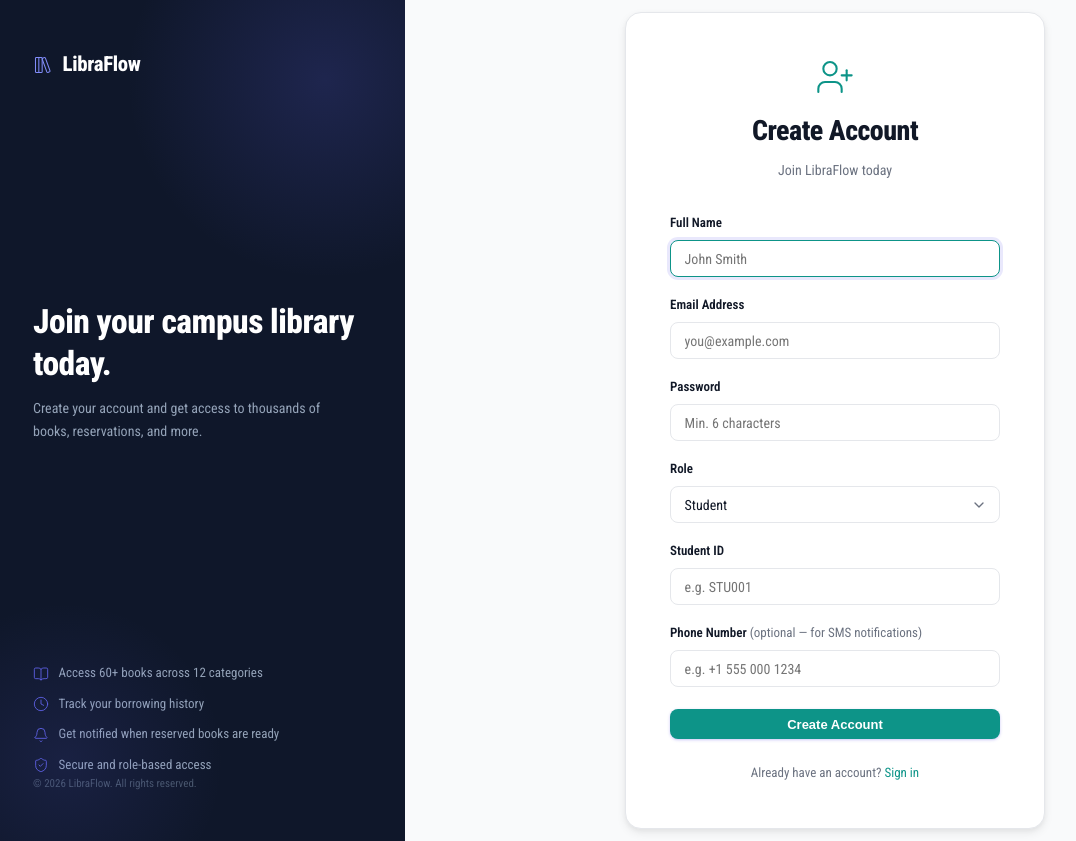
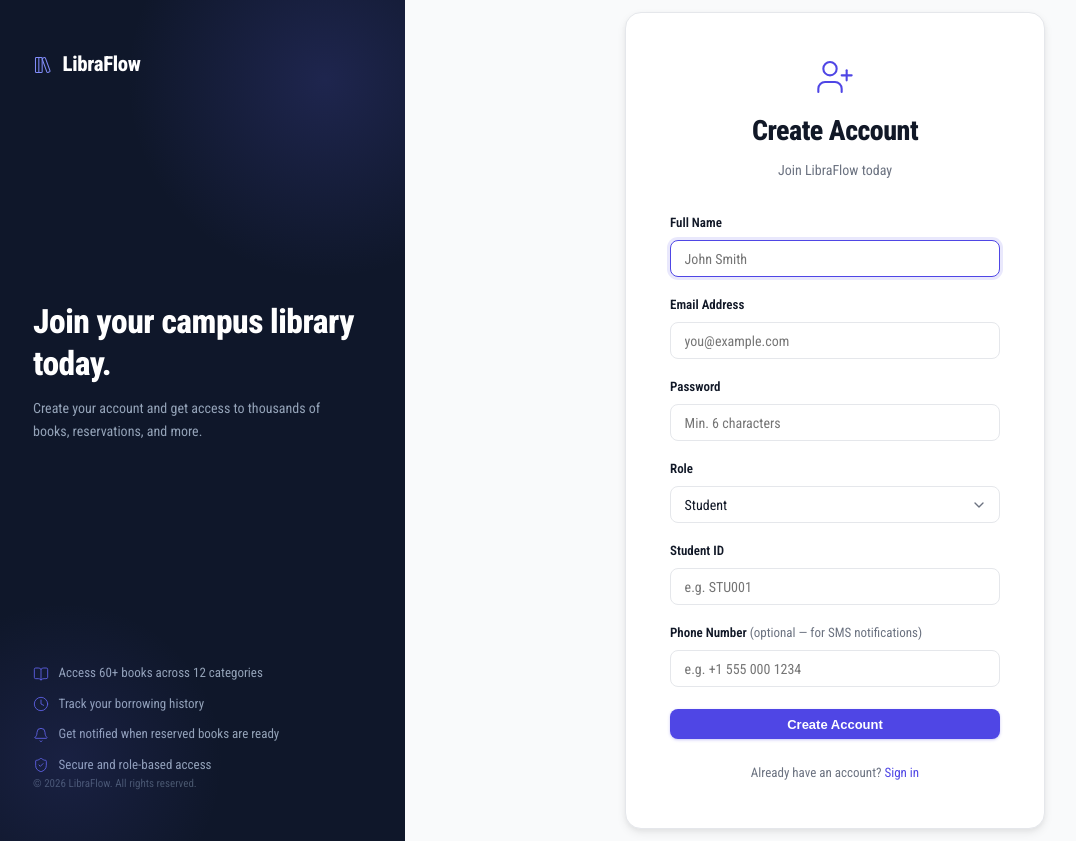
Before and after one commit to Aryankanani1/LibraFlow, a Flask app: page /register in a window 1280 px wide. Shown: the whole page, without its empty margins (15-1091 px from the left). Run offline with Flask 3, Linux system fonts and the light colour scheme.

Commit message:
revert: restore original indigo brand color
Reverts --primary back to #4f46e5 (indigo), --primary-dk #3730a3,
--primary-lt #eef2ff.

Co-Authored-By: Claude Sonnet 4.6 <noreply@anthropic.com>

```diff
--- a/static/css/style.css
+++ b/static/css/style.css
@@ -5,9 +5,9 @@
 
 :root {
   /* One accent color */
-  --primary:    #0d9488;
-  --primary-dk: #0f766e;
-  --primary-lt: #f0fdfa;
+  --primary:    #4f46e5;
+  --primary-dk: #3730a3;
+  --primary-lt: #eef2ff;
 
   /* Status — used only for badges and key indicators */
   --success:    #16a34a;
```
